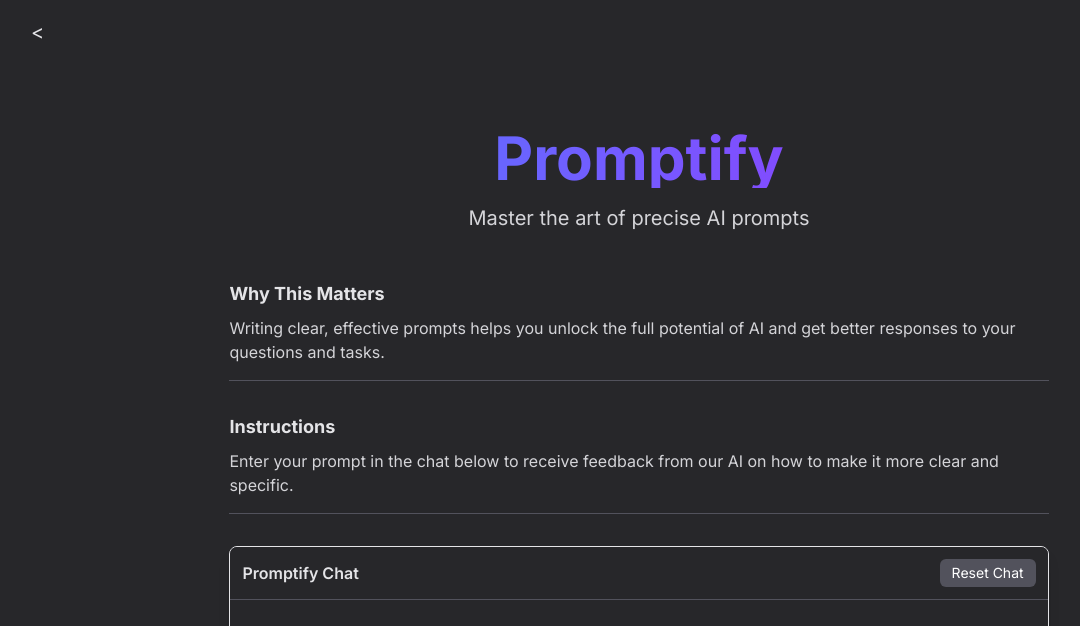
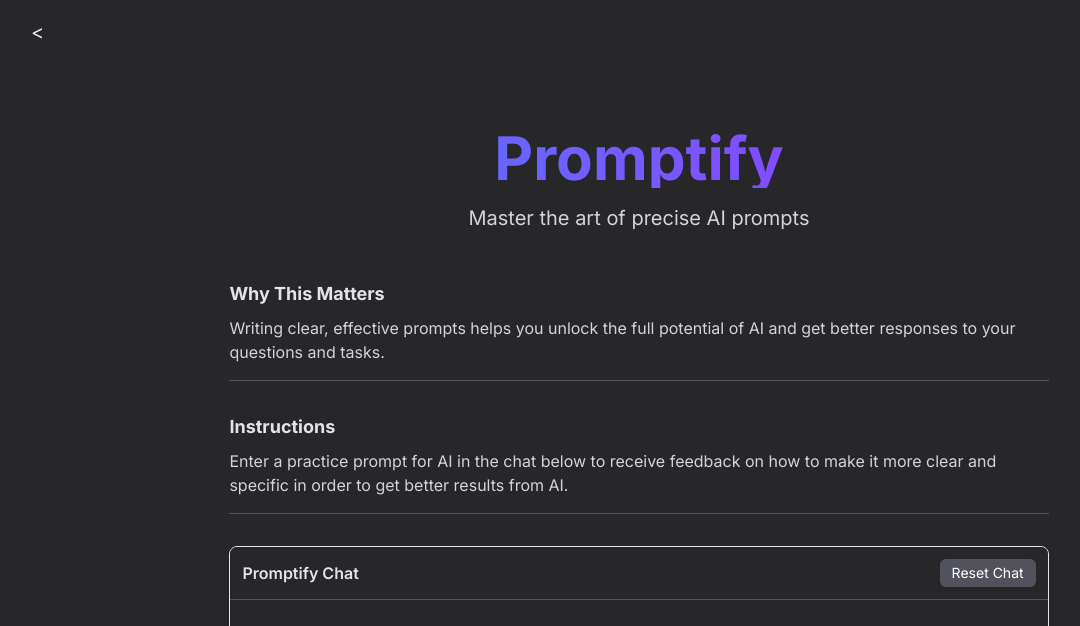
Before and after one commit to obtain-ai/obtain, a SvelteKit app: page /promptify in a window 1280 px wide. Shown: the top 626 px of the page, without its empty margins (1-1081 px from the left). Built offline with nearby package versions, Linux system fonts and the light colour scheme.

Commit message:
clarify promptify instructions

```diff
--- a/src/routes/promptify/+page.svelte
+++ b/src/routes/promptify/+page.svelte
@@ -38,7 +38,7 @@
 					Instructions
 				{/snippet}
 				{#snippet content()}
-					Enter your prompt in the chat below to receive feedback from our AI on how to make it more clear and specific.
+					Enter a practice prompt for AI in the chat below to receive feedback on how to make it more clear and specific in order to get better results from AI.
 				{/snippet}
 			</InfoDisplay>
 		</div>
```
